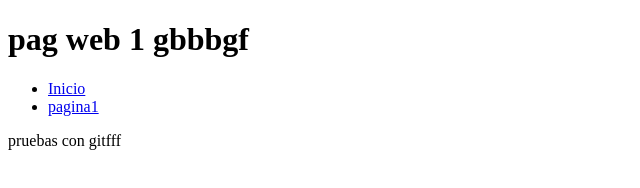
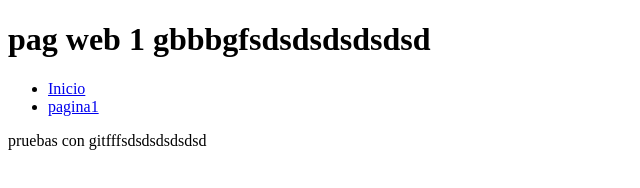
Before and after one commit to tavos3/test, a plain HTML site: page pagina1.html in a window 1280 px wide. Shown: the whole page, without its empty margins (0-640 px from the left). Drawn offline with Linux system fonts and the light colour scheme.

Commit message:
cambios en pag 1

```diff
--- a/pagina1.html
+++ b/pagina1.html
@@ -7,12 +7,12 @@
     <title>pag web 1</title>
 </head>
 <body>
-    <h1>pag web 1 gbbbgf</h1>
+    <h1>pag web 1 gbbbgfsdsdsdsdsdsd</h1>
     <ul>
         <li><a href="index.html">Inicio</a></li>
         <li><a href="pagina1.html">pagina1</a></li>
     </ul>
-    <p>pruebas con gitfff</p>
+    <p>pruebas con gitfffsdsdsdsdsdsd</p>
 
 </body>
 </html>
```
